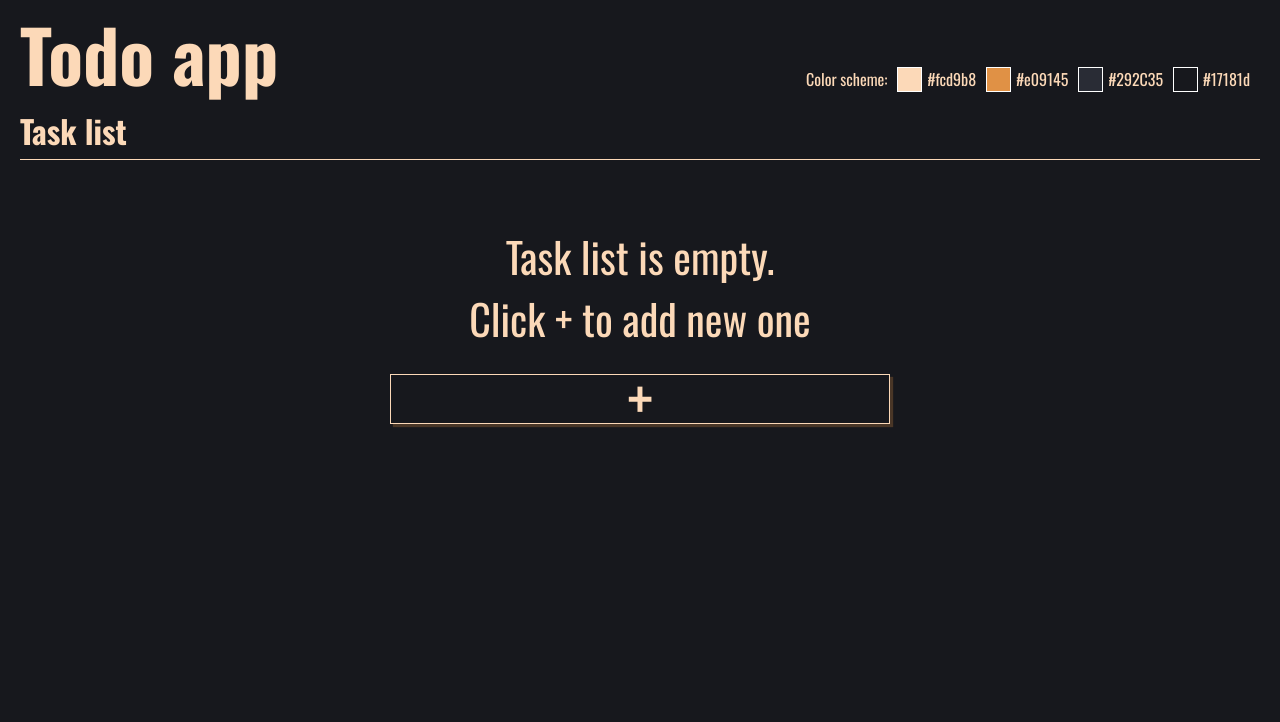
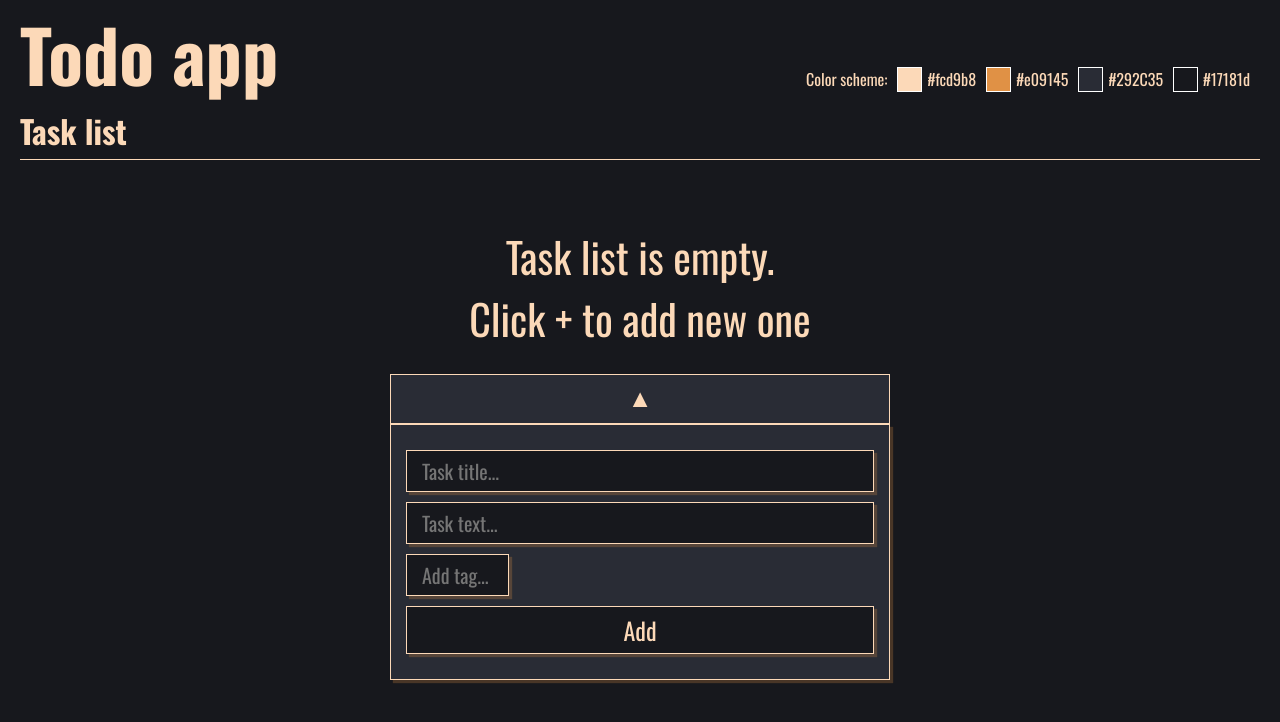
Before and after one commit to yobafett/Vue-Todo-App, a Vue app: page /tasks in a window 1280 px wide. Shown: the top 722 px of the page. Built offline with nearby package versions, Linux system fonts and the light colour scheme.

Commit message:
Tags - WIP

```diff
--- a/src/components/AddForm.vue
+++ b/src/components/AddForm.vue
@@ -28,6 +28,21 @@
             v-model="taskText"
             placeholder="Task text..."
           />
+          <transition-group
+            class="tagSection"
+            name="tags"
+            tag="div"
+          >
+            <input
+              v-model="taskTags[n - 1]"
+              placeholder="Add tag..."
+              @focusin="addTagsCount"
+              @focusout="checkTagsCount"
+              v-for="n in tagsCount"
+              :key="n"
+              :data-keyAtr="n"
+            />
+          </transition-group>
           <button @click.prevent="sendForm">Add</button>
         </form>
       </div>
@@ -43,21 +58,35 @@ export default {
       this.isClosed = !this.isClosed;
     },
     sendForm() {
+      console.log();
       this.$emit('create', {
         title: this.taskTitle,
         text: this.taskText,
+        tags: this.taskTags,
       });
 
       this.switchClosed();
       this.taskTitle = '';
       this.taskText = '';
     },
+    addTagsCount(e) {
+      if (parseInt(e.target.getAttribute('data-keyAtr')) === this.tagsCount) {
+        this.tagsCount++;
+      }
+    },
+    checkTagsCount(e) {
+      if (e.target.value.length === 0 && this.tagsCount > 1) {
+        this.tagsCount--;
+      }
+    },
   },
   data() {
     return {
-      isClosed: true,
+      isClosed: false,
+      tagsCount: 1,
       taskTitle: '',
       taskText: '',
+      taskTags: [''],
     };
   },
 };
@@ -109,9 +138,17 @@ export default {
     display: flex;
     flex-direction: column;
     background-color: #292c35;
+    .tagSection {
+      display: flex;
+      flex-wrap: wrap;
+      input {
+        width: 22%;
+        margin-right: 14px;
+      }
+    }
     input {
       margin-bottom: 10px;
-      font-size: 24px;
+      font-size: 20px;
       background-color: #17181d;
       border: 1px solid #fcd9b8;
       padding: 5px 15px;
@@ -160,4 +197,13 @@ export default {
     transform: scaleX(1);
   }
 }
+.tags-enter-active,
+.tags-leave-active {
+  transition: all 0.5s ease;
+}
+.tags-enter-from,
+.tags-leave-to {
+  opacity: 0;
+  transform: translateX(30px);
+}
 </style>
--- a/src/store/tasksStore.js
+++ b/src/store/tasksStore.js
@@ -1,5 +1,5 @@
-const taskSessionKey = 'tasks';
-const tagsSessionKey = 'tags';
+// const taskSessionKey = 'tasks';
+// const tagsSessionKey = 'tags';
 
 const tasksStore = {
   state: {
@@ -29,7 +29,7 @@ const tasksStore = {
       state.tasks = [...state.tasks, newTask];
     },
     addTag(state, tag) {
-      const tagIndex = state.tags.findIndex((obj) => obj === tag);
+      const tagIndex = state.tags.findIndex((existTag) => existTag === tag);
       if (tagIndex < 0)
         state.tags = [...state.tags, tag];
     },
@@ -57,7 +57,7 @@ const tasksStore = {
           tagEnters++;
       })
 
-      if(tagEnters === 1 && state.tags.length === 1)
+      if (tagEnters === 1 && state.tags.length === 1)
         state.tags = [];
       else if (tagEnters === 1)
         state.tags.splice(lastTagIndex, 1);
@@ -70,24 +70,24 @@ const tasksStore = {
     },
   },
   actions: {
-    restoreFromSession(context) {
-      const tagsJson = window.sessionStorage.getItem(tagsSessionKey);
-      if (tagsJson !== null)
-        context.commit('setTags', JSON.parse(tagsJson));
+    // restoreFromSession(context) {
+    //   const tagsJson = window.sessionStorage.getItem(tagsSessionKey);
+    //   if (tagsJson !== null)
+    //     context.commit('setTags', JSON.parse(tagsJson));
 
-      const tasksJson = window.sessionStorage.getItem(taskSessionKey);
-      if (tasksJson !== null)
-        context.commit('setTasks', JSON.parse(tasksJson));
-    },
-    saveToSession(context) {
-      const jsonDataTags = JSON.stringify(context.state.tags);
-      window.sessionStorage.setItem(tagsSessionKey, jsonDataTags);
+    //   const tasksJson = window.sessionStorage.getItem(taskSessionKey);
+    //   if (tasksJson !== null)
+    //     context.commit('setTasks', JSON.parse(tasksJson));
+    // },
+    // saveToSession(context) {
+    //   const jsonDataTags = JSON.stringify(context.state.tags);
+    //   window.sessionStorage.setItem(tagsSessionKey, jsonDataTags);
 
-      const jsonDataTasks = JSON.stringify(context.state.tasks);
-      window.sessionStorage.setItem(taskSessionKey, jsonDataTasks);
-    },
+    //   const jsonDataTasks = JSON.stringify(context.state.tasks);
+    //   window.sessionStorage.setItem(taskSessionKey, jsonDataTasks);
+    // },
     addTask(context, task) {
-      task.tags.forEach(tag => context.commit('addTag', { taskId: task.id, tag: tag }));
+      task.tags.forEach(tag => context.commit('addTag', tag));
 
       context.commit('addTask', task);
       context.dispatch('saveToSession');
```
